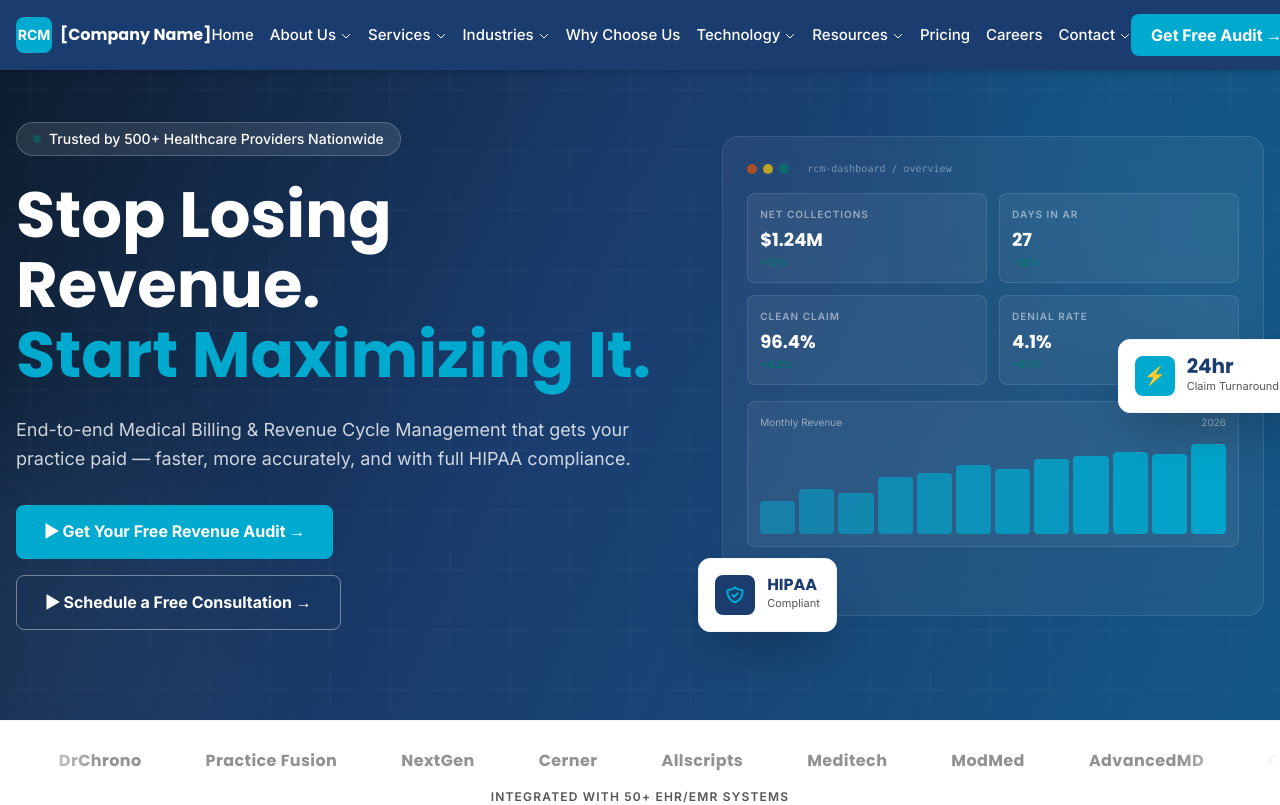
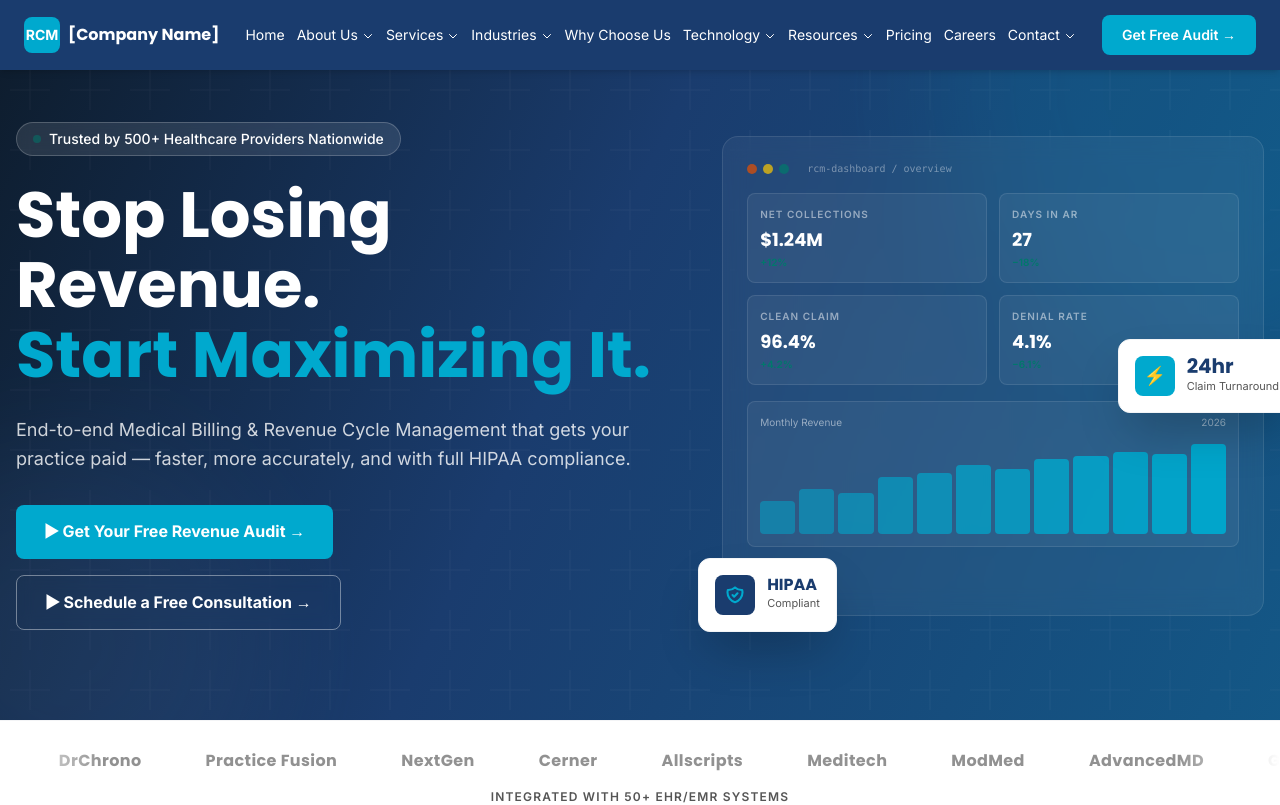
Before and after one commit to raffayprogrammer/Website, a Next.js app: page / in a window 1280 px wide. Shown: the top 805 px of the page. Built offline with nearby package versions, Linux system fonts and the light colour scheme.

Commit message:
Fix navbar layout: pin logo left, center nav, pin CTA right with no overlap

```diff
--- a/src/components/Navbar.tsx
+++ b/src/components/Navbar.tsx
@@ -265,19 +265,19 @@ export default function Navbar() {
         scrolled ? "shadow-lg" : "shadow-md"
       }`}
     >
-      <div className="max-w-7xl mx-auto px-4 flex items-center justify-between h-[70px]">
-        {/* Logo */}
+      <div className="max-w-[1400px] mx-auto px-6 flex items-center h-[70px] gap-6">
+        {/* Logo — pinned left */}
         <Link href="/" className="flex items-center gap-2 shrink-0">
           <div className="w-9 h-9 bg-cyan rounded-lg flex items-center justify-center">
             <span className="text-white font-bold text-sm">RCM</span>
           </div>
-          <span className="text-white font-bold text-base font-[family-name:var(--font-poppins)] hidden sm:inline">
+          <span className="text-white font-bold text-base font-[family-name:var(--font-poppins)] hidden sm:inline whitespace-nowrap">
             [Company Name]
           </span>
         </Link>
 
-        {/* Desktop Nav */}
-        <nav className="hidden xl:flex items-center gap-4 t-nav text-white text-sm">
+        {/* Desktop Nav — fills middle, centered */}
+        <nav className="hidden xl:flex flex-1 items-center justify-center gap-3 text-white text-sm">
           <Link href="/" className="hover:text-cyan transition-colors py-7 whitespace-nowrap">
             Home
           </Link>
@@ -298,11 +298,11 @@ export default function Navbar() {
           <SimpleDropdown label="Contact" items={contactItems} width="w-72" />
         </nav>
 
-        {/* CTA */}
-        <div className="hidden xl:flex items-center gap-3 shrink-0">
+        {/* CTA — pinned right */}
+        <div className="hidden xl:flex items-center shrink-0 ml-auto">
           <Link
             href="/free-audit"
-            className="bg-cyan text-white t-cta px-5 py-2.5 rounded-lg hover:bg-[#0090B0] transition-colors whitespace-nowrap text-sm font-semibold"
+            className="bg-cyan text-white px-5 py-2.5 rounded-lg hover:bg-[#0090B0] transition-colors whitespace-nowrap text-sm font-semibold"
           >
             Get Free Audit →
           </Link>
```
